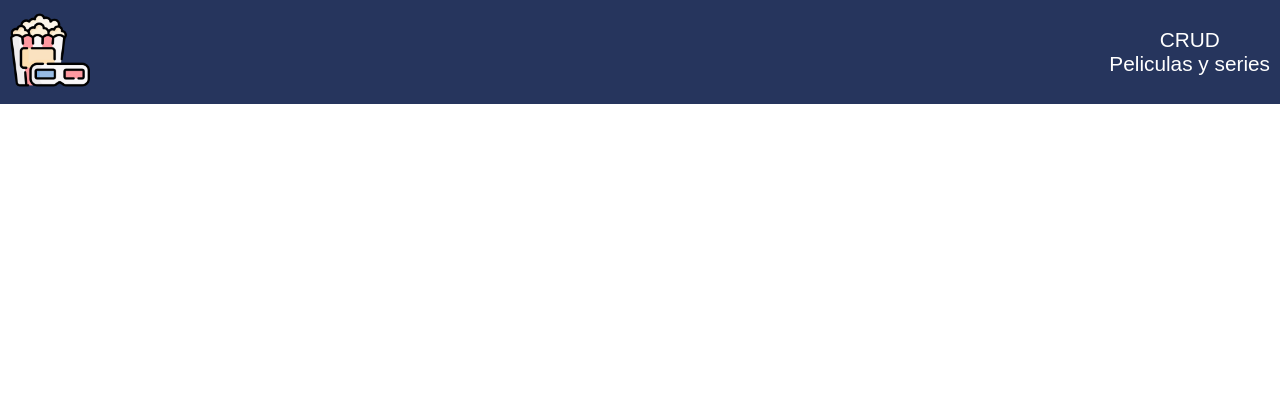
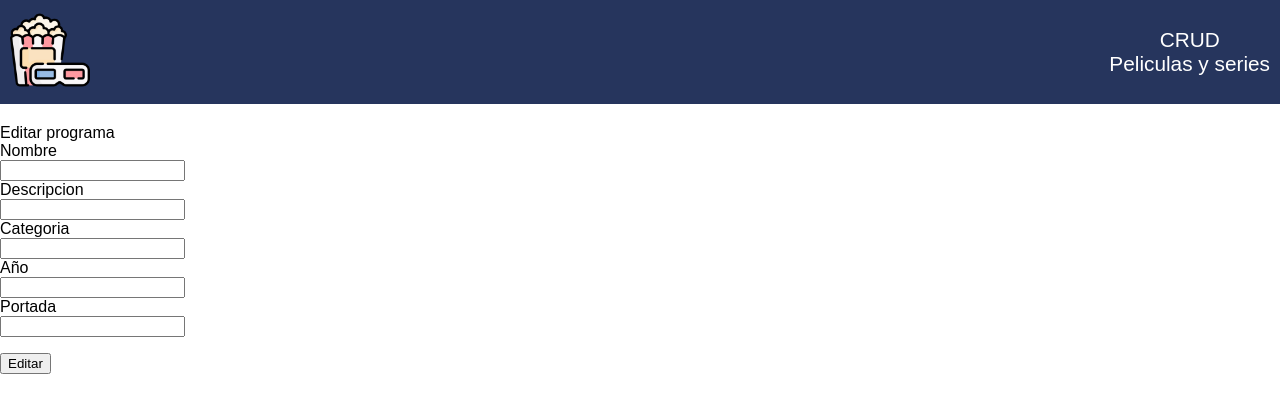
Before and after one commit to MiguelCorderoC/CRUD-web, a Vue app in the folder cliente/: page /programas/1/editar in a window 1280 px wide. Shown: the top 412 px of the page. Built offline with nearby package versions, Linux system fonts and the light colour scheme; no server answers.

Commit message:
Funcion de editar programas lista

```diff
--- a/cliente/src/components/Programa.vue
+++ b/cliente/src/components/Programa.vue
@@ -12,7 +12,7 @@
             <p></p>
             <span class="ano">{{ ano }}</span>
             <div class="acciones">
-                <RouterLink to="#">
+                <RouterLink :to="{ path: 'programas/' + this.id + '/editar' }">
                     <button class="btn-editar">Editar</button>
                 </RouterLink>
                 <button class="btn-eliminar" @click="eliminarPrograma(this.id)">Eliminar</button>
--- a/cliente/src/router/index.js
+++ b/cliente/src/router/index.js
@@ -1,7 +1,7 @@
 import { createRouter, createWebHistory } from 'vue-router'
 import HomeView from '../views/HomeView.vue'
 import ProgramaAgregarView from '../views/ProgramaAgregarView.vue'
-
+import ProgramasEditarView from '@/views/ProgramasEditarView.vue'
 const router = createRouter({
   history: createWebHistory(import.meta.env.BASE_URL),
   routes: [
@@ -14,6 +14,11 @@ const router = createRouter({
       path: '/programas/agregar',
       name: 'programasagregar',
       component: ProgramaAgregarView
+    },
+    {
+      path: '/programas/:id/editar',
+      name: 'programas-editar',
+      component: ProgramasEditarView
     }
   ]
 })
--- /dev/null
+++ b/cliente/src/views/ProgramasEditarView.vue
@@ -0,0 +1,67 @@
+<template>
+    <div class="programas-editar">
+        <span>Editar programa</span>
+        <form action="">
+            <label for="">Nombre</label>
+            <br>
+            <input type="text" name="" id="" v-model="model.programa.nombre">
+            <br>
+            <label for="">Descripcion</label>
+            <br>
+            <input type="text" name="" id="" v-model="model.programa.descripcion">
+            <br>
+            <label for="">Categoria</label>
+            <br>
+            <input type="text" name="" id="" v-model="model.programa.categoria">
+            <br>
+            <label for="">Año</label>
+            <br>
+            <input type="text" name="" id="" v-model="model.programa.ano">
+            <br>
+            <label for="">Portada</label>
+            <br>
+            <input type="text" name="" id="" v-model="model.programa.portada">
+            <p></p>
+            <button type="submit" @click="actualizarPrograma()">Editar</button>
+        </form>
+    </div>
+</template>
+
+<script>
+import axios from 'axios';
+export default {
+    name: 'programas-editar',
+    data() {
+        return {
+            model: {
+                programa: {
+                    nombre: '',
+                    descripcion: '',
+                    categoria: '',
+                    ano: '',
+                    portada: ''
+                }
+            }
+        }
+    },
+    mounted() {
+        this.obtenerPrograma(this.$route.params.id);
+    },
+    methods: {
+        obtenerPrograma(id) {
+            axios.get('http://localhost:3000/api/programas/' + id).then(res => {
+                this.model.programa = res.data[0];
+            });
+        },
+        actualizarPrograma() {
+            axios.put('http://localhost:3000/api/programas/' + this.$route.params.id, this.model.programa).then(res => {
+                if (res.data.affectedRows === 1) {
+
+                }
+            });
+        }
+    }
+}
+</script>
+
+<style scoped></style>
```
